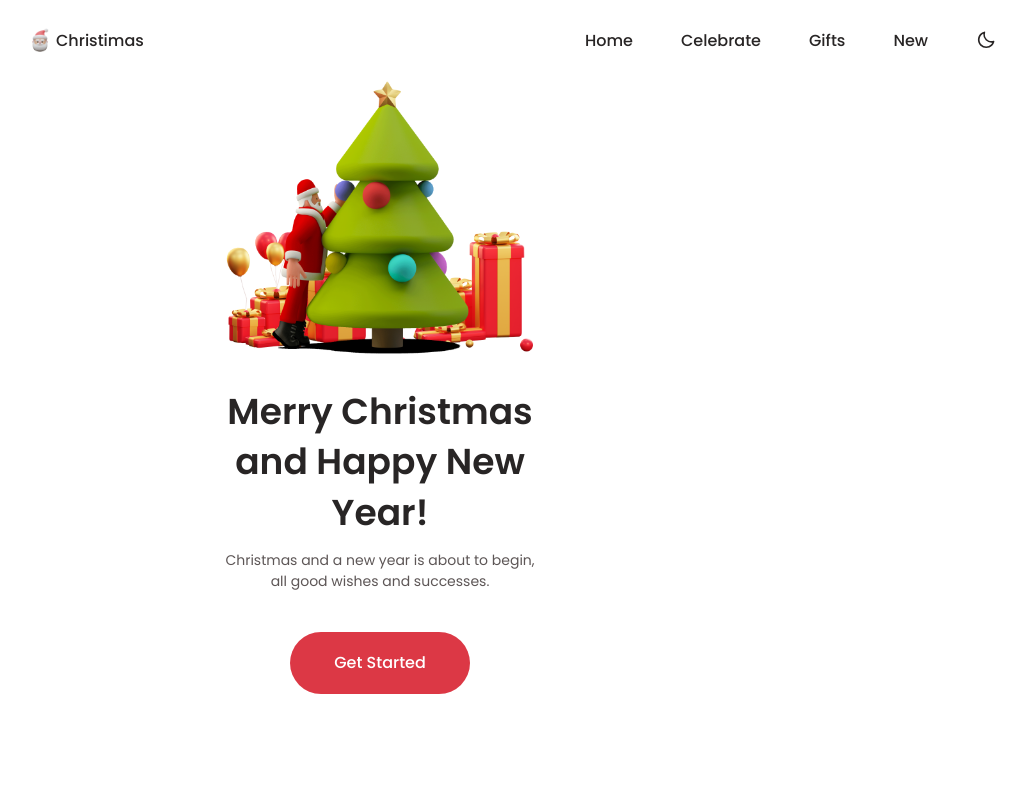
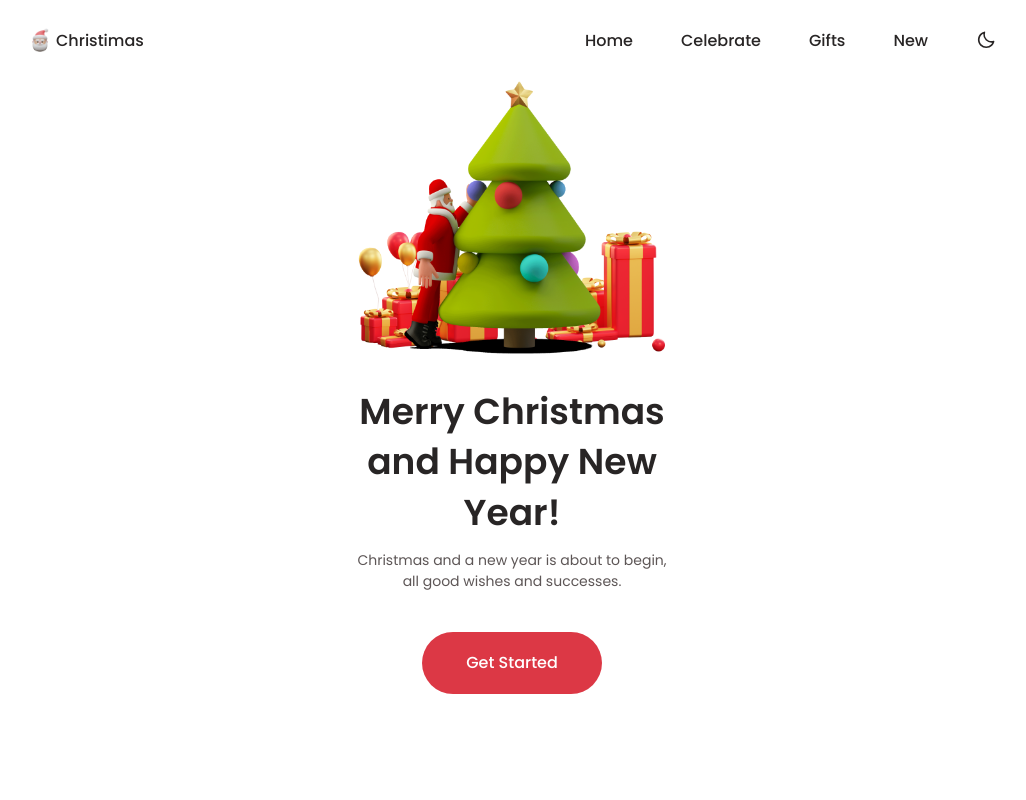
Before and after one commit to Victtor-777/Christmas_Website, a React (Vite) app: page / in a window 1280 px wide. Shown: the top 800 px of the page, without its empty margins (128-1154 px from the left). Built offline with nearby package versions, Linux system fonts and the light colour scheme.

Commit message:
Otimizando a Classe Container

```diff
--- a/src/Components/Header/Header.module.css
+++ b/src/Components/Header/Header.module.css
@@ -122,8 +122,8 @@
     gap: 3rem;
   }
 }
-@media screen and (min-width: 968px) {
+/* @media screen and (min-width: 968px) {
   .nav {
     margin: 0rem auto;
   }
-}
+} */
--- a/src/Components/Header/Header.tsx
+++ b/src/Components/Header/Header.tsx
@@ -58,7 +58,7 @@ export function Header() {
     <header
       className={`${styles.header} ${isScrolled ? styles.scroll_header : ""}`}
     >
-      <nav className={styles.nav}>
+      <nav className={`container ${styles.nav}`}>
         <a className={styles.nav_logo} href="#">
           <img className={styles.nav_logo_img} src={logo} alt="" />
           Christimas
--- a/src/global.css
+++ b/src/global.css
@@ -124,6 +124,11 @@ button {
   max-width: 60.5rem;
   margin: 0 1.5rem;
 }
+@media screen and (min-width: 968px) {
+  .container {
+    margin: 0rem auto;
+  }
+}
 
 /*=============== BUTTONS ===============*/
 .button {
```
